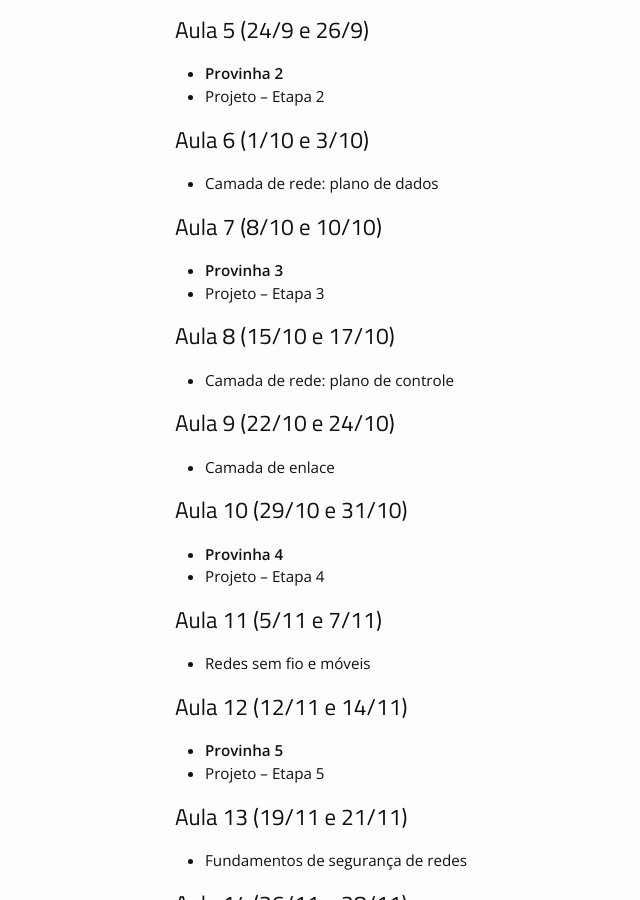
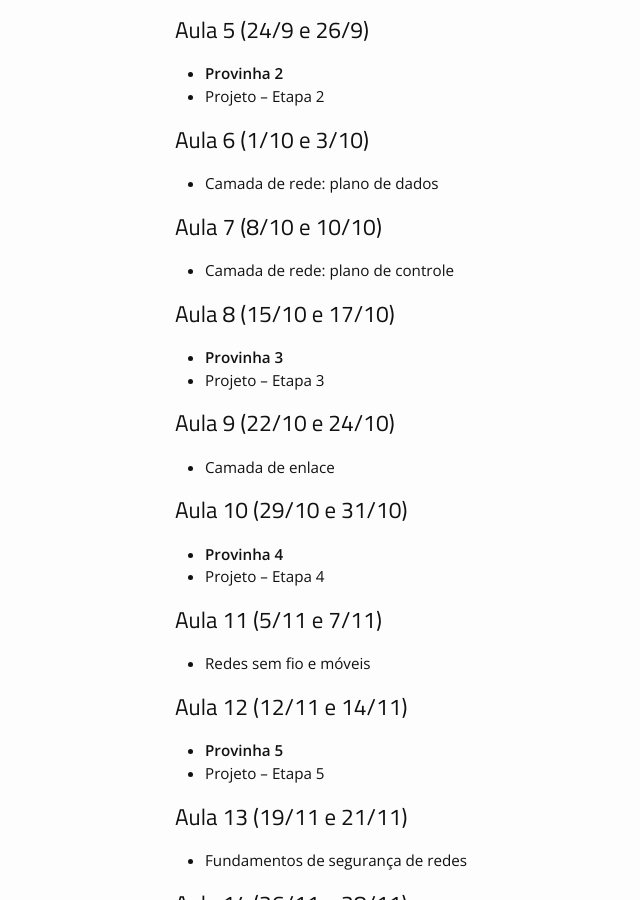
Before and after one commit to thotypous/redes-website, a Jekyll site: the page built from aulas.md, in a window 1280 px wide and 900 px high, scrolled down 1008 px. Shown: the whole window, without its empty margins (20-660 px from the left). Built offline with Jekyll 4.4.1, drawn with Linux system fonts in a browser that asks for light colours.

```diff
--- a/aulas.md
+++ b/aulas.md
@@ -56,12 +56,12 @@ Por favor, verifique frequentemente pois esta agenda pode sofrer alterações.
 
 ## Aula 7 (8/10 e 10/10)
 
- * **Provinha 3**
- * Projeto – Etapa 3
+ * Camada de rede: plano de controle
 
 ## Aula 8 (15/10 e 17/10)
 
- * Camada de rede: plano de controle
+ * **Provinha 3**
+ * Projeto – Etapa 3
 
 ## Aula 9 (22/10 e 24/10)
 
```
